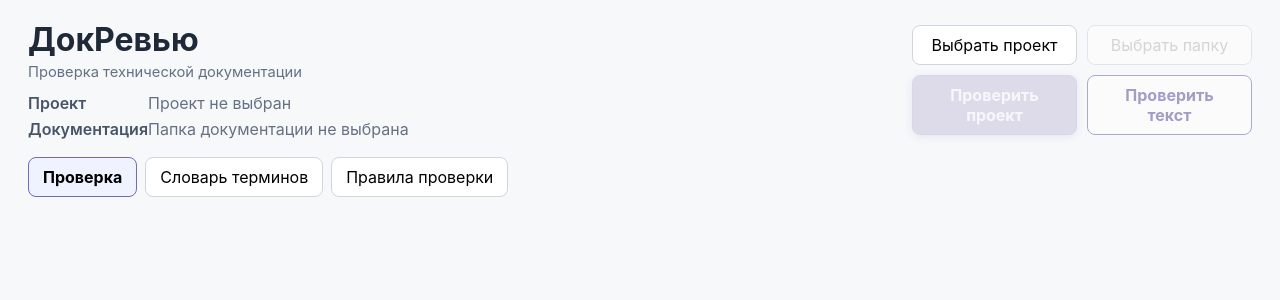
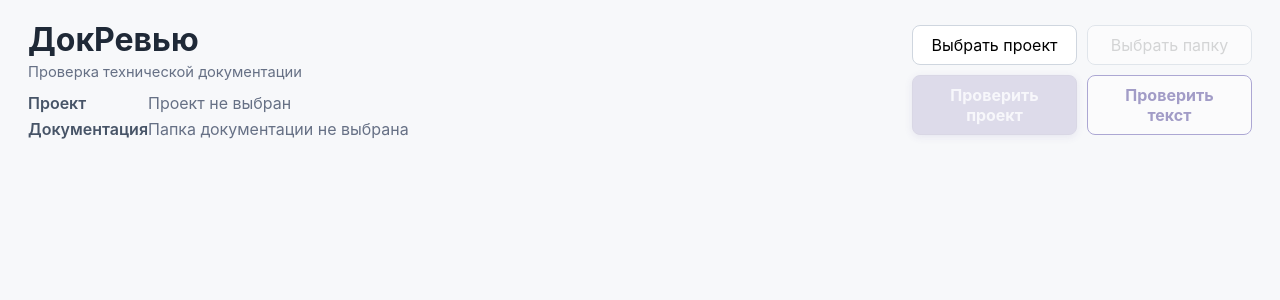
Before and after one commit to fila09/documentation-reviewer, a React (Vite) app in the folder src/renderer/: page / in a window 1280 px wide. Shown: the top 300 px of the page. Built offline with nearby package versions, Linux system fonts and the light colour scheme.

Commit message:
feat: remove redundant navigation tabs

```diff
--- a/src/renderer/src/App.tsx
+++ b/src/renderer/src/App.tsx
@@ -11,6 +11,15 @@ import './styles.css';
 
 export function App() {
   const [page, setPage] = useState<'review' | 'terms' | 'rules'>('review');
+  useEffect(() => {
+    const handleNavigation = (event: Event) => {
+      const page = (event as CustomEvent<unknown>).detail;
+      if (page === 'review' || page === 'terms' || page === 'rules') setPage(page);
+    };
+    window.addEventListener('docreview:navigate', handleNavigation);
+    return () => window.removeEventListener('docreview:navigate', handleNavigation);
+  }, []);
+
   const [projectRoot, setProjectRoot] = useState<string | null>(null);
   const [docsRoot, setDocsRoot] = useState<string | null>(null);
   const [result, setResult] = useState<ReviewResult | null>(null);
@@ -212,11 +221,6 @@ export function App() {
         reviewingText={reviewingText}
       />
 
-      <nav className="app-tabs" aria-label="Разделы приложения">
-        <button type="button" className={page === 'review' ? 'active' : ''} aria-current={page === 'review' ? 'page' : undefined} onClick={() => setPage('review')}>Проверка</button>
-        <button type="button" className={page === 'terms' ? 'active' : ''} aria-current={page === 'terms' ? 'page' : undefined} onClick={() => setPage('terms')}>Словарь терминов</button>
-        <button type="button" className={page === 'rules' ? 'active' : ''} aria-current={page === 'rules' ? 'page' : undefined} onClick={() => setPage('rules')}>Правила проверки</button>
-      </nav>
       {page === 'terms' && <TerminologyPage />}
       {page === 'rules' && <RulesPage />}
       {page === 'review' && <>
```
